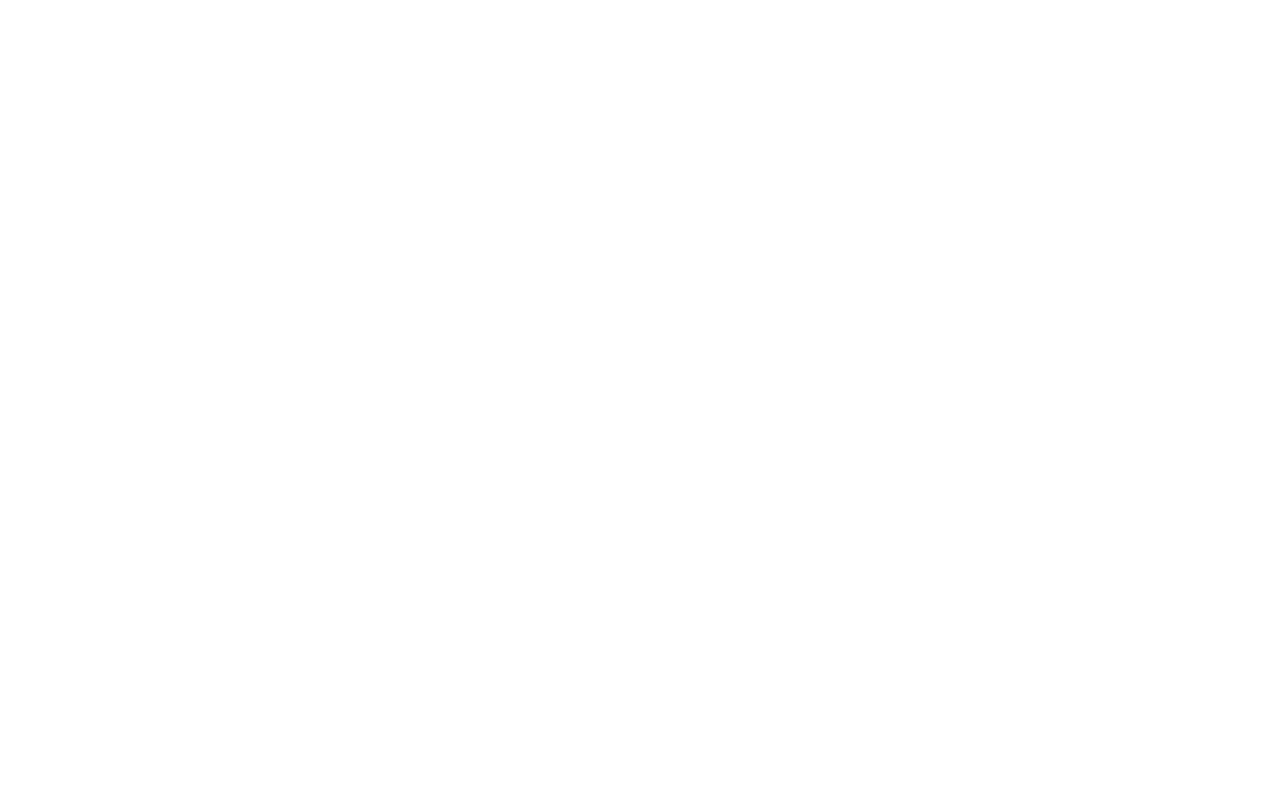
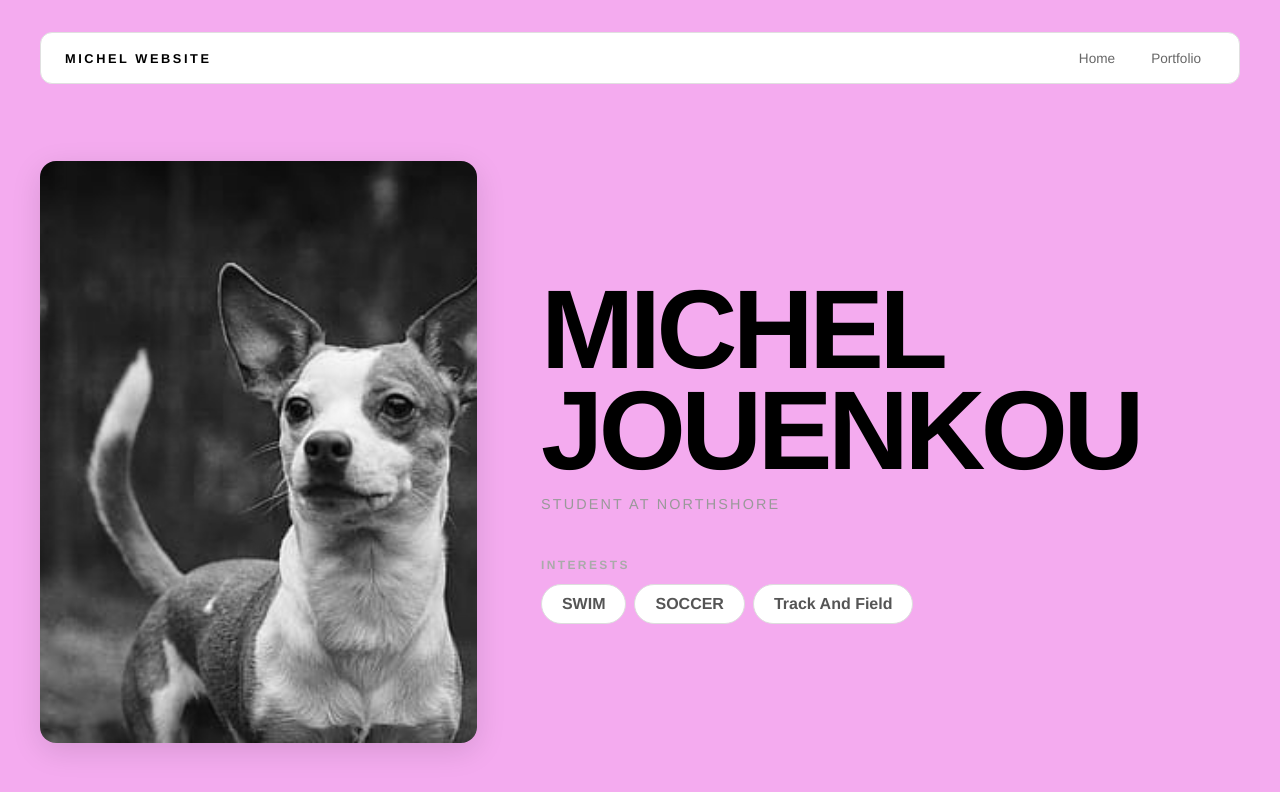
Before and after one commit to micheljouenkou/micheljouenkou.github.io, a plain HTML site: page index.html in a window 1280 px wide. Drawn offline with Linux system fonts and the light colour scheme.

Commit message:
Finished Website

```diff
--- a/index.html
+++ b/index.html
@@ -2,15 +2,42 @@
 <html>
 
 <head>
-  <title>CHANGE ME</title>
+  <title> MICHEL</title>
+  <link rel="stylesheet" href="style.css" />
 </head>
 
 <body>
   <!-- All content goes here -->
   <div id="all-contents">
+  <nav>
+    <h1>MICHEL Website</h1>
+    <ul id="nav-ul">
+      <li class="nav-li"><a href="index.html">Home</a></li>
+      <li class="nav-li"><a href="portfolio.html">Portfolio</a></li>
+    </ul>
+  </nav>
+
+     <main>
+       <div class="sidebar">
+        <img class = "sidebar-img" src = "images/profilepic.jpg" alt = "michel's profile pic">
+            </div>
+          <div class = "content">
+            <h2>Michel Jouenkou</h2>
+            <p>Student At Northshore</p>
+            <div id = "interests">
+            <h3>Interests</h3>
+            <ul>
+             <li>SWIM</li>
+            <li>SOCCER</li>
+          <li>Track And Field</li>
+         </ul>
+        <div>
 
 
-  </div>
-</body>
+      </div>
+     </main>
+
+    </div>
+  </body>
 
 </html>
--- a/style.css
+++ b/style.css
@@ -4,9 +4,9 @@
 
 body {
   margin: 0;
-  background: #947706;
-  color: #222;
-  font-family: "Helvetica Neue", Arial, sans-serif;
+  background: #f4abef;
+  color: #eee2e2;
+  font-family: "Helvetica Neue", Lobster, Lobster;
 }
 
 #all-contents {
@@ -15,3 +15,221 @@
   margin: 0 auto;
   padding: 32px 40px;
 }
+
+
+main {
+  display: grid;
+  grid-template-columns: minmax(220px, 1fr) minmax(420px, 1.6fr);
+  align-items: center;
+  min-height: calc(100vh - 160px);
+  gap: clamp(32px, 5vw, 80px);
+}
+
+.sidebar {
+  width: 100%;
+}
+
+.content {
+  display: flex;
+  flex-direction: column;
+  align-items: flex-start;
+  gap: 12px;
+}
+
+h2 {
+  margin: 0;
+  font-size: clamp(4rem, 10vw, 7rem);
+  line-height: 0.9;
+  font-weight: 900;
+  letter-spacing: -0.04em;
+  text-transform: uppercase;
+  color: #000;
+}
+
+.content > p {
+  margin: 0;
+  color: #999;
+  font-size: 0.9rem;
+  text-transform: uppercase;
+  letter-spacing: 0.15em;
+  line-height: 1.4;
+}
+#interests {
+  margin-top: 32px;
+  width: 100%;
+}
+
+#interests h3 {
+  margin: 0 0 12px;
+  font-size: 0.75rem;
+  font-weight: 700;
+  text-transform: uppercase;
+  letter-spacing: 0.2em;
+  color: #aaa;
+}
+
+#interests ul {
+  list-style: none;
+  margin: 0;
+  padding: 0;
+  display: flex;
+  flex-wrap: wrap;
+  gap: 8px;
+}
+
+#interests li {
+  color: #555;
+  font-size: 1rem;
+  font-weight: 600;
+  padding: 10px 20px;
+  background: #fff;
+  border: 1px solid #ddd;
+  border-radius: 100px;
+  transition:
+    background 0.25s ease,
+    color 0.25s ease,
+    transform 0.25s ease;
+  cursor: default;
+}
+
+#interests li:hover {
+  background: #000;
+  color: #fff;
+  border-color: #000;
+  transform: translateY(-2px);
+}
+
+.sidebar-img {
+  width: 100%;
+  max-width: 760px;
+  aspect-ratio: 3 / 4;
+  object-fit: cover;
+  display: block;
+  border-radius: 16px;
+  filter: grayscale(100%);
+  box-shadow: 0 8px 30px rgba(0, 0, 0, 0.12);
+  transition:
+    filter 0.4s ease,
+    transform 0.4s ease,
+    box-shadow 0.4s ease;
+}
+
+.sidebar-img:hover {
+  filter: grayscale(0%);
+  transform: translateY(-4px);
+  box-shadow: 0 16px 40px rgba(0, 0, 0, 0.18);
+}
+nav {
+  display: flex;
+  justify-content: space-between;
+  align-items: center;
+  margin-bottom: 48px;
+  padding: 16px 24px;
+  background: #fff;
+  border: 1px solid #e0e0e0;
+  border-radius: 12px;
+}
+
+nav h1 {
+  margin: 0;
+  font-size: 0.8rem;
+  font-weight: 700;
+  text-transform: uppercase;
+  letter-spacing: 0.2em;
+  color: #000;
+}
+
+#nav-ul {
+  list-style: none;
+  display: flex;
+  gap: 8px;
+  margin: 0;
+  padding: 0;
+}
+
+.nav-li a {
+  color: #666;
+  text-decoration: none;
+  font-size: 0.85rem;
+  font-weight: 500;
+  padding: 6px 14px;
+  border-radius: 8px;
+  transition:
+    background 0.25s ease,
+    color 0.25s ease;
+}
+
+.nav-li a:hover {
+  background: #000;
+  color: #fff;
+}
+/* Portfolio styles */
+.content h1 {
+  color: black;
+}
+
+.portfolio {
+  list-style: none;
+  margin: 0;
+  padding: 0;
+  width: 100%;
+  display: flex;
+  flex-direction: column;
+  gap: 8px;
+}
+
+.portfolio li {
+  border-radius: 12px;
+  overflow: hidden;
+}
+
+.portfolio a {
+  display: flex;
+  justify-content: space-between;
+  align-items: center;
+  text-decoration: none;
+  color: #444;
+  padding: 16px 20px;
+  font-size: 1.1rem;
+  font-weight: 500;
+  background: #fff;
+  border: 1px solid #e0e0e0;
+  border-radius: 12px;
+  transition: background 0.25s ease, color 0.25s ease, transform 0.25s ease;
+}
+
+.portfolio a:hover {
+  background: #000;
+  color: #fff;
+  transform: translateX(4px);
+}
+
+.portfolio a::after {
+  content: "->";
+  font-size: 0.85rem;
+  opacity: 0.4;
+  transition: opacity 0.25s ease;
+  white-space: nowrap;
+}
+
+.portfolio a:hover::after {
+  opacity: 1;
+}
+.portfolio-main {
+  display: block;
+  min-height: auto;
+}
+
+.portfolio-box {
+  background: #ffffff;
+  padding: 32px 40px;
+  border-radius: 16px;
+  box-shadow: 0 8px 30px rgba(0, 0, 0, 0.12);
+  width: 100%;
+}
+
+.portfolio-box h1 {
+  text-align: center;
+  width: 100%;
+  margin: 0;
+}
```
Also changed, not shown: portfolio.html (+60 -0 lines), images/profilepic.jpg (added), 1 other file.
